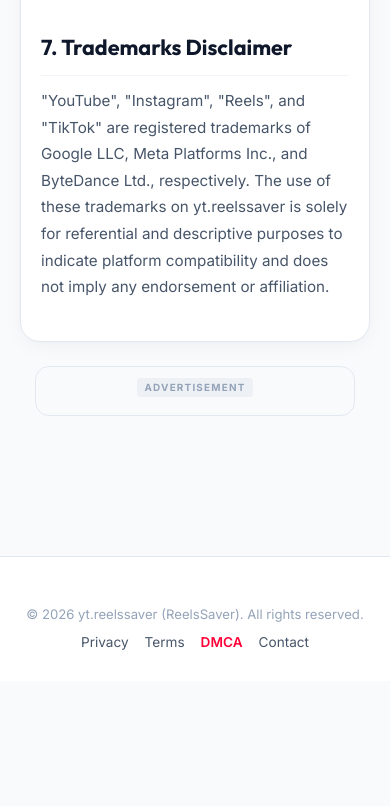
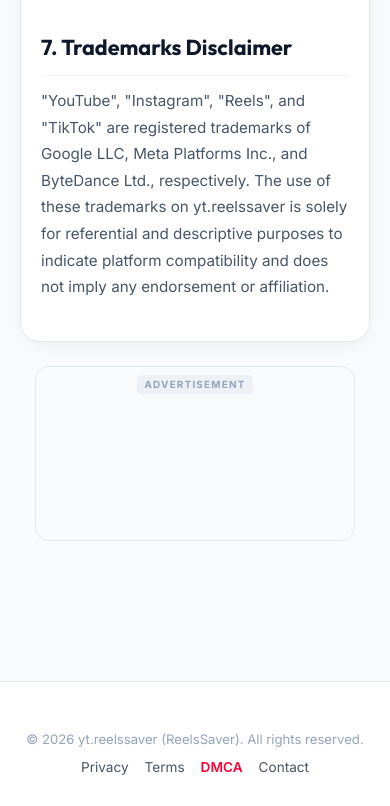
Before and after one commit to krushalhirpara/yt.reelssaver, an Electron app: page public/dmca.html in a window 390 px wide. Shown: the part 3488-4294 px from the top of the page. Before the commit the page ends 4169 px from the top, so only its background shows below. Drawn offline with Linux system fonts and the light colour scheme.

Commit message:
Optimize Adsterra Native Banner container layout and full-width responsiveness

```diff
--- a/public/style.css
+++ b/public/style.css
@@ -1950,8 +1950,17 @@ body.light-theme {
 }
 
 .ad-slot-box.ad-responsive-banner {
-  max-width: 728px;
+  max-width: 100%;
   min-height: 250px;
+}
+
+/* Adsterra Native Banner Container (#container-ac0325e78f35fe2bbac848252b6fed2f) */
+#container-ac0325e78f35fe2bbac848252b6fed2f {
+  width: 100% !important;
+  max-width: 100% !important;
+  min-height: 120px;
+  display: block !important;
+  margin: 6px auto !important;
 }
 
 .ad-slot-box.ad-native-banner {
```
